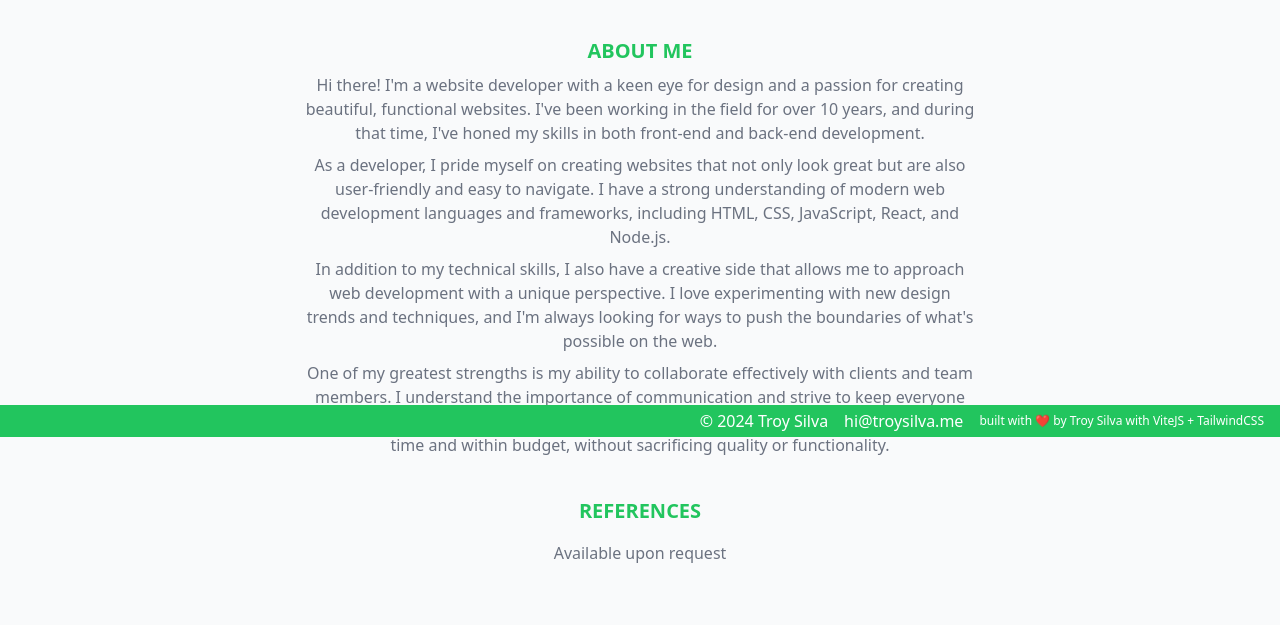
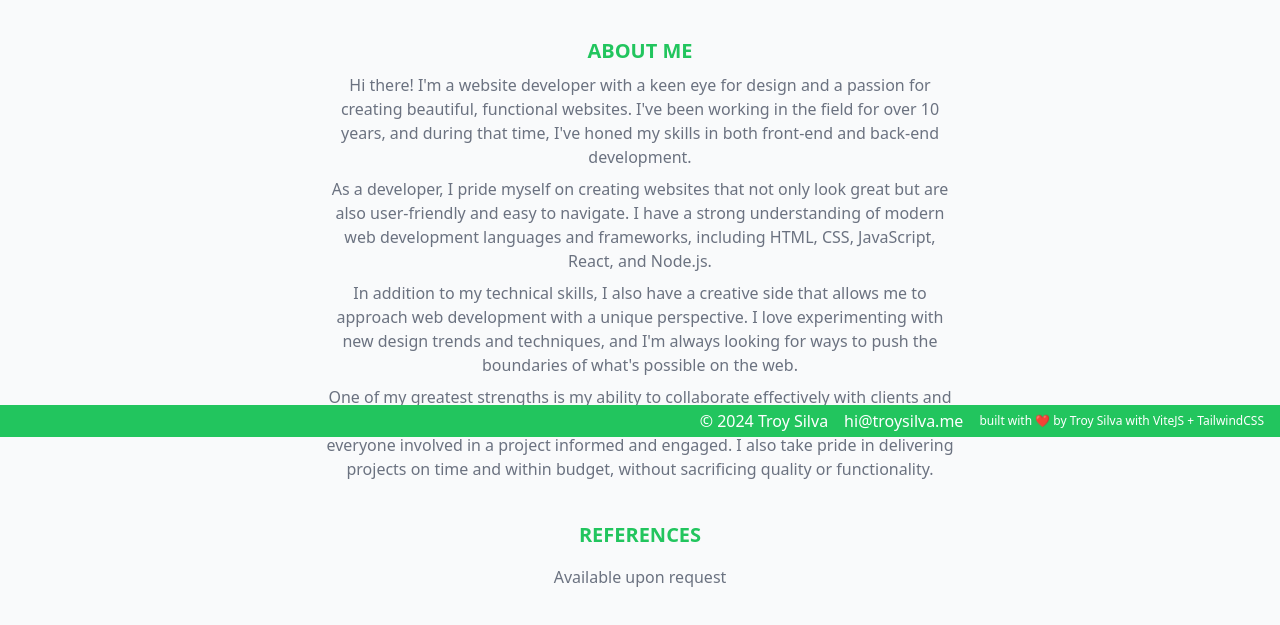
Before and after one commit to x9751/troysilva.me, a website built with Vite: page index.html in a window 1280 px wide. Shown: the part 363-988 px from the top of the page. Built offline with nearby package versions, Linux system fonts and the light colour scheme.

Commit message:
Update index.html

```diff
--- a/index.html
+++ b/index.html
@@ -39,7 +39,7 @@
 				</div>
 			</nav>
 		</header>
-		<main class="container">
+		<main class="container px-4">
 			<section class="max-w-2xl mx-auto">
 				<h1 class="text-4xl font-bold text-center mt-10">
 					<span class="text-white bg-green-500 px-2 py-1 rounded-xl"
@@ -71,7 +71,7 @@
 				</div>
 			</section>
 
-			<section class="max-w-2xl mx-auto">
+			<section class="max-w-2xl mx-auto px-4">
 				<h3
 					id="about"
 					class="text-xl font-bold text-green-500 text-center mt-10 uppercase"
@@ -106,15 +106,15 @@
 				</p>
 			</section>
 
-      <section>
+      <section class="max-w-2xl mx-auto px-4">
         <h3 class="text-xl font-bold text-green-500 text-center mt-10 uppercase">References</h3>
         <div class="flex items-center justify-center gap-4 mt-2">
          <p class="text-gray-500 text-center mt-2">Available upon request</p>
         </div>
       </section>
 		</main>
-    <div class="h-10"></div>
-    <footer class="bg-green-500 py-1 px-4 mt-10 flex items-center justify-end gap-4 fixed bottom-0 left-0 w-full">
+    <div class="h-20"></div>
+    <footer class="bg-green-500 py-1 px-4 mt-10 flex flex-col sm:flex-row items-center justify-end gap-4 fixed bottom-0 left-0 w-full">
       <p class="text-white text-center">© 2024 Troy Silva</p>
       <p class="text-white text-center">hi@troysilva.me</p>
       <p class="text-white text-xs">built with ❤️ by Troy Silva with ViteJS + TailwindCSS</p>
```
